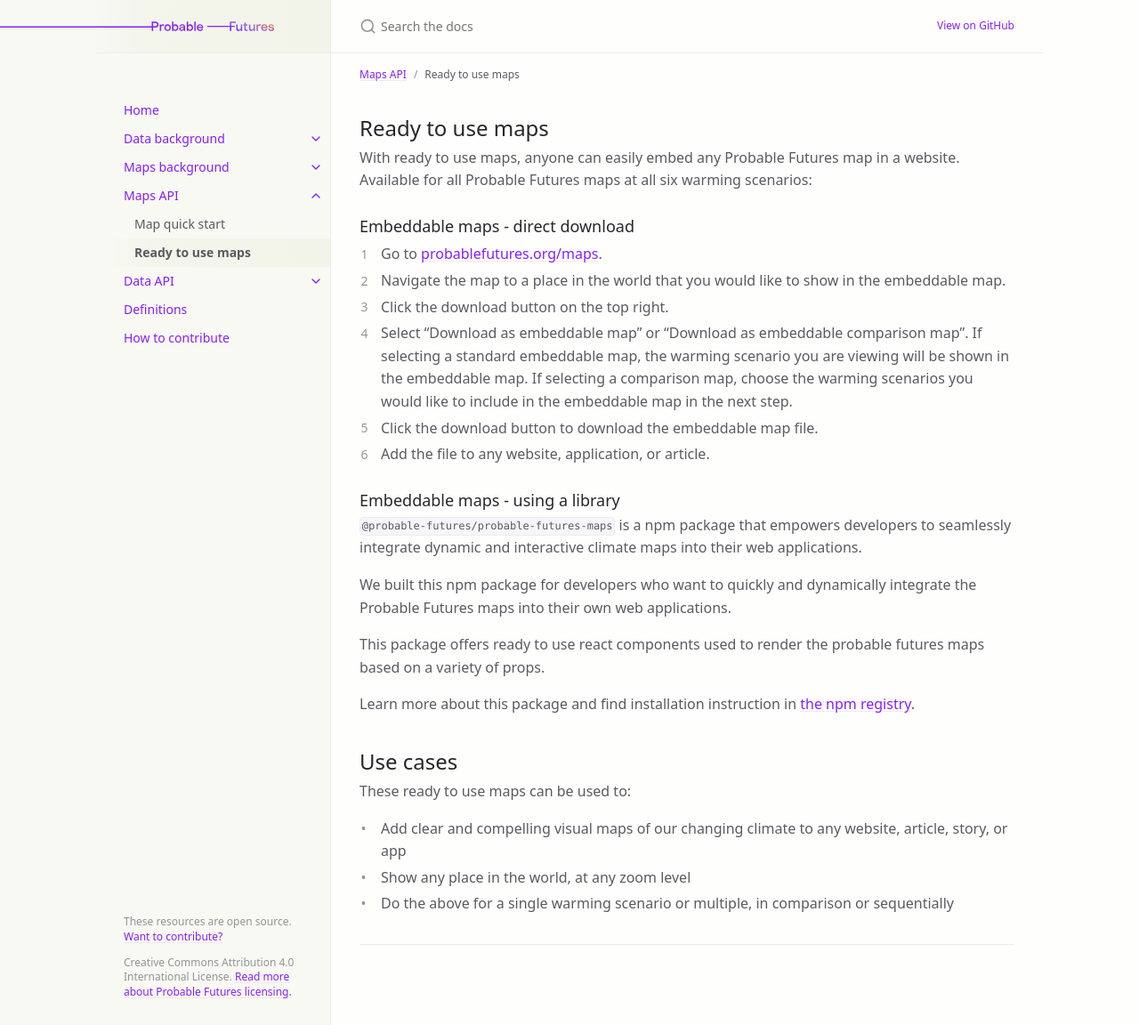
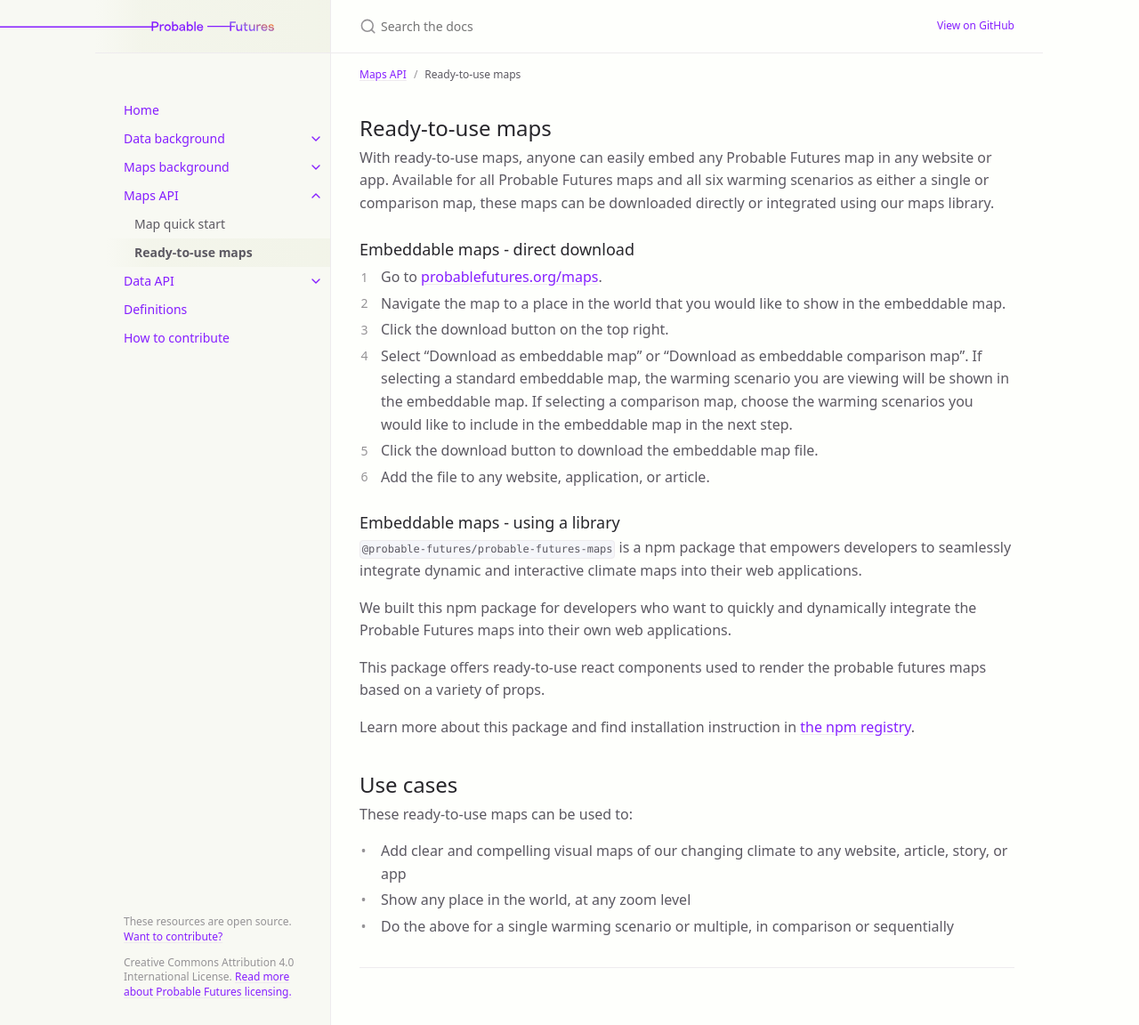
Before and after one commit to Probable-Futures/docs, a Jekyll site: the page built from ready-to-use-maps.md, in a window 1280 px wide and 1152 px high. Shown: the whole window at 89% size. Built offline with Jekyll 4.4.1, drawn with Linux system fonts in a browser that asks for light colours.

Commit message:
Update ready-to-use-maps.md
hyphenate ready-to-use and add more description

```diff
--- a/ready-to-use-maps.md
+++ b/ready-to-use-maps.md
@@ -1,13 +1,13 @@
 ---
 layout: default
-title: Ready to use maps
+title: Ready-to-use maps
 nav_order: 2
 parent: Maps API
 ---
 
-## Ready to use maps
+## Ready-to-use maps
 
-With ready to use maps, anyone can easily embed any Probable Futures map in a website. Available for all Probable Futures maps at all six warming scenarios:
+With ready-to-use maps, anyone can easily embed any Probable Futures map in any website or app. Available for all Probable Futures maps and all six warming scenarios as either a single or comparison map, these maps can be downloaded directly or integrated using our maps library.
 
 ### Embeddable maps - direct download
 
@@ -24,13 +24,13 @@ With ready to use maps, anyone can easily embed any Probable Futures map in a we
 
 We built this npm package for developers who want to quickly and dynamically integrate the Probable Futures maps into their own web applications.
 
-This package offers ready to use react components used to render the probable futures maps based on a variety of props.
+This package offers ready-to-use react components used to render the probable futures maps based on a variety of props.
 
 Learn more about this package and find installation instruction in [the npm registry](https://www.npmjs.com/package/@probable-futures/probable-futures-maps).
 
 ## Use cases
 
-These ready to use maps can be used to:
+These ready-to-use maps can be used to:
 
 - Add clear and compelling visual maps of our changing climate to any website, article, story, or app
 - Show any place in the world, at any zoom level
```
